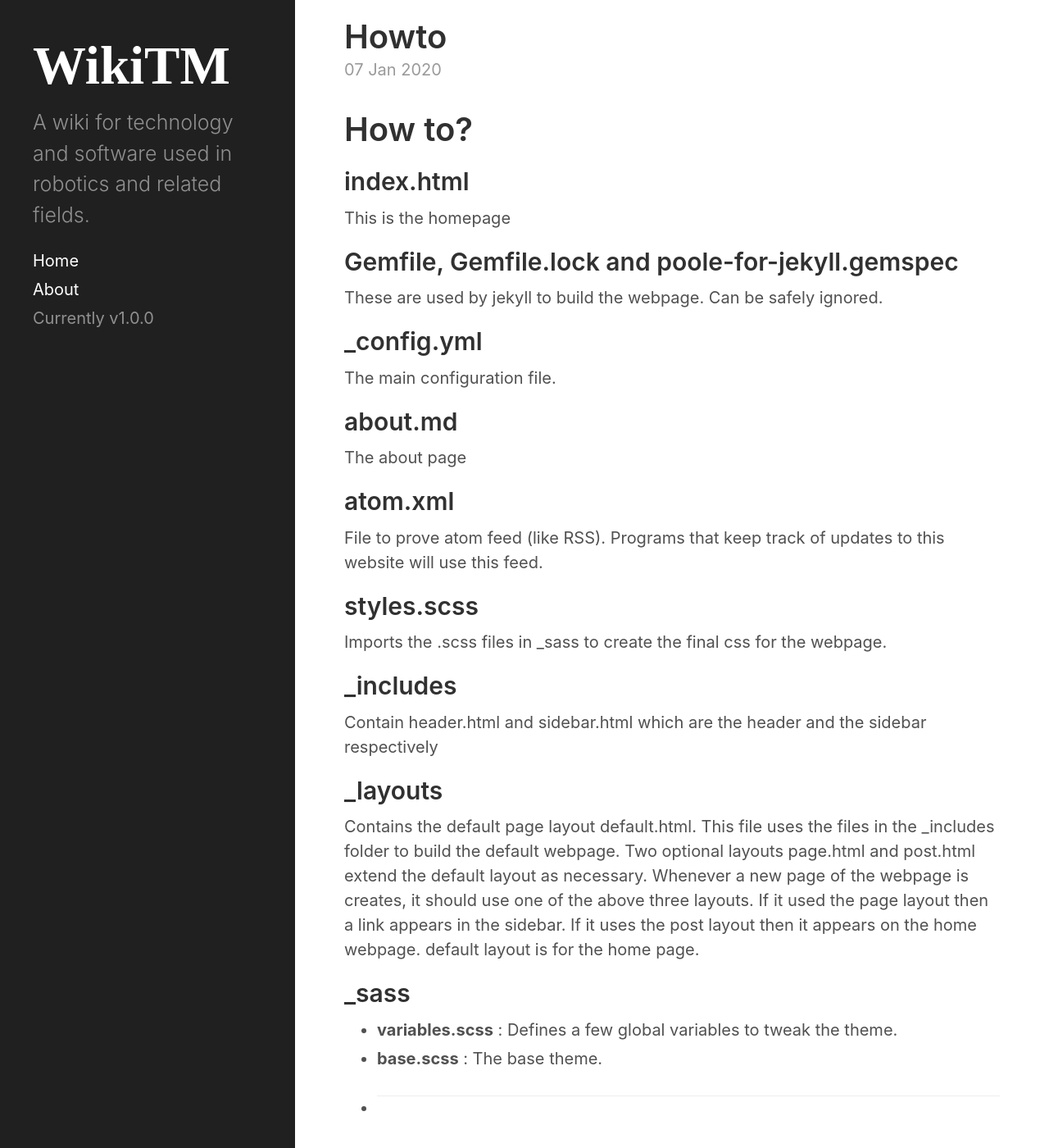
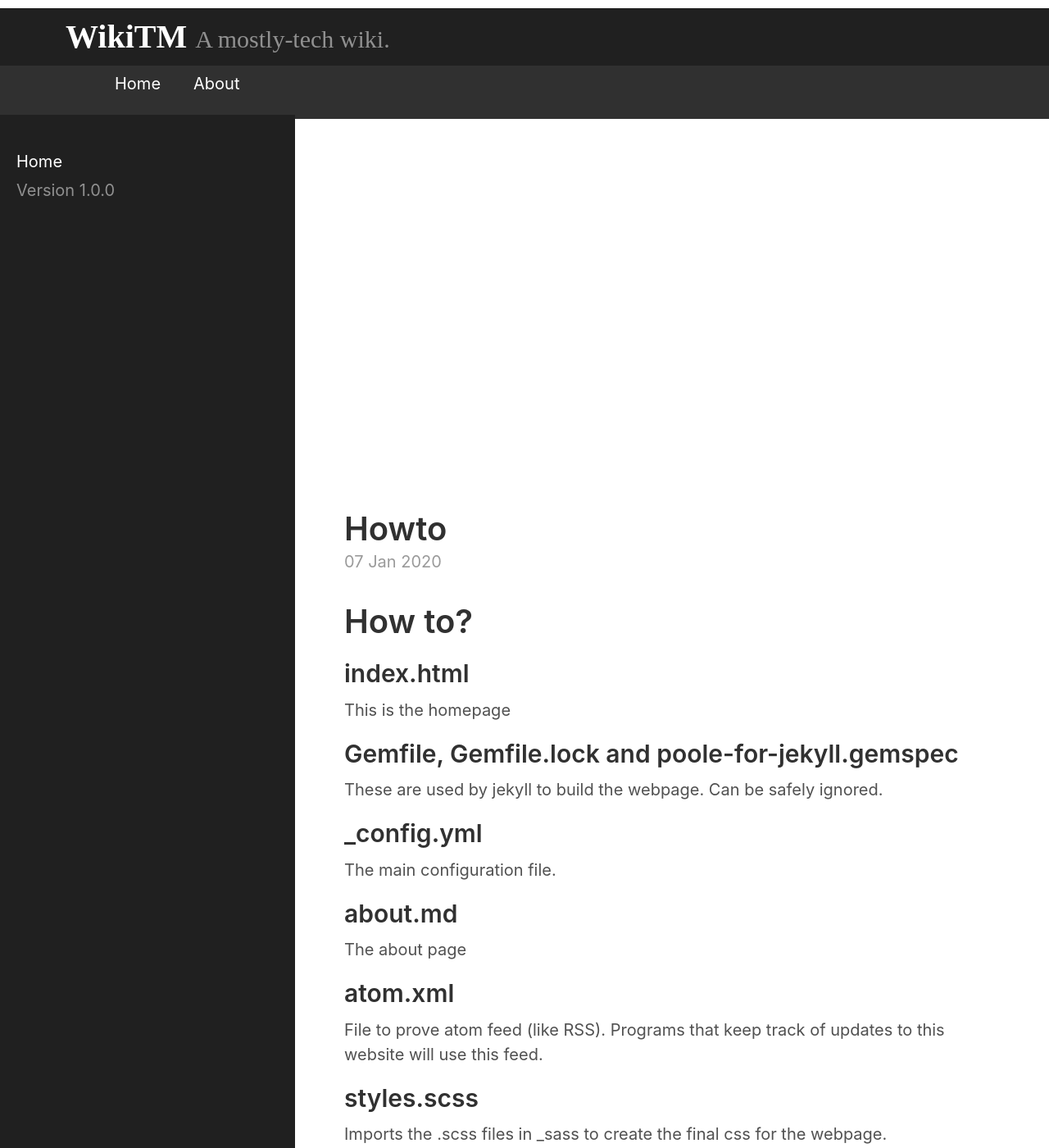
Before and after one commit to tejaswid/wikitm, a Jekyll site: the page built from index.html, in a window 1280 px wide and 1400 px high. Shown: the whole window at 82% size. Built offline with Jekyll 4.4.1, drawn with Linux system fonts in a browser that asks for light colours; the list of posts is cut into pages by our own code.

Commit message:
Added topbar
Layout and sidebar fixes.
Need to check content overlay.
refactored css.

```diff
--- a/_includes/sidebar.html
+++ b/_includes/sidebar.html
@@ -1,13 +1,12 @@
 <div class="sidebar">
-  <div class="container">
-    <div class="sidebar-about">
+<!--     <div class="sidebar-about">
       <h1>
         <a href="{{ site.baseurl }}/">
           {{ site.title }}
         </a>
       </h1>
       <p class="lead">{{ site.description }}</p>
-    </div>
+    </div> -->
 
     <nav class="sidebar-nav">
       <a class="sidebar-nav-item{% if page.url == site.baseurl %} active{% endif %}" href="{{ site.baseurl }}/">Home</a>
@@ -17,18 +16,18 @@
         `layout: page` in the front-matter. See readme for usage.
       {% endcomment %}
 
-      {% assign pages_list = site.pages %}
+<!--       {% assign pages_list = site.pages %}
       {% for node in pages_list %}
         {% if node.title != null %}
           {% if node.layout == "page" %}
             <a class="sidebar-nav-item{% if page.url == node.url %} active{% endif %}" href="{{ node.url }}">{{ node.title }}</a>
           {% endif %}
         {% endif %}
-      {% endfor %}
+      {% endfor %} -->
 
       <!-- <a class="sidebar-nav-item" href="{{ site.github.repo }}/archive/v{{ site.version }}.zip">Download</a> -->
       <!-- <a class="sidebar-nav-item" href="{{ site.github.repo }}">GitHub project</a> -->
-      <span class="sidebar-nav-item">Currently v{{ site.version }}</span>
+      <span class="sidebar-nav-item">Version {{ site.version }}</span>
     </nav>
 
     <!--
@@ -38,5 +37,4 @@
       </p>
     </div>
     -->
-  </div>
 </div>
--- a/_layouts/default.html
+++ b/_layouts/default.html
@@ -5,26 +5,39 @@
   {% include head.html %}
 
   <body>
+    <header class="masthead" >
+      <!-- Webpage title -->
+      <h1 class="masthead-title">
+        <a href="{{ site.baseurl }}/" title="Home">{{ site.title }}</a>
+        <!-- Add a line break if the screen is small -->
+        <span class="small-screen"></span>
+        <!-- Uncomment to have the tagline in the top navigation -->
+        <small>{{ site.tagline }}</small>
+      </h1>
+
+      <!-- Top navigation bar. Takes entries from pages_list in _config.yml-->
+      <div class="topbar-nav">
+        <ul>
+          <li><a class="topbar-nav-item{% if page.url == site.baseurl %} active{% endif %}" href="{{ site.baseurl }}/">Home</a></li>
+
+          {% assign pages_list = site.pages %}
+          {% for node in pages_list %}
+            {% if node.title != null %}
+              {% if node.layout == "page" %}
+                <!-- &nbsp;&nbsp;&nbsp; -->
+                <li><a class="topbar-nav-item{% if page.url == node.url %} active{% endif %}" href="{{ node.url }}">{{ node.title }}</a></li>
+              {% endif %}
+            {% endif %}
+          {% endfor %}
+        </ul>
+      </div>
+    </header>
+
     <!-- This is the file _includes/sidebar.html -->
     {% include sidebar.html %}
 
-    <div class="container content">
-      <!-- header class="masthead" -->
-        <!-- Top navigation bar -- Webpage name-->
-        <!-- h3 class="masthead-title" -->
-          <!-- a href="{{ site.baseurl }}/" title="Home">{{ site.title }}</a -->
-          <!-- Uncomment to have the tagline in the top navigation -->
-          <!-- <small>{{ site.tagline }}</small> -->
-
-          <!-- Top navigation bar. Takes entries from pages_list in _config.yml-->
-          <!-- {% for page in site.pages_list %} -->
-          <!-- &nbsp;&nbsp;&nbsp; -->
-          <!-- <small><a href="{{site.baseurl}}{{ page[1]  }}">{{ page[0] }}</a></small> -->
-          <!-- {% endfor %} -->
-        <!-- </h3> -->
-      <!-- </header> -->
-
-      <main>
+    <div>
+      <main class="content">
         {{ content }}
       </main>
 
--- a/_sass/_layout.scss
+++ b/_sass/_content.scss
@@ -1,42 +1,25 @@
-// Layout
-//
-// Styles for managing the structural hierarchy of the site.
+// Content and footer style
 
-/*
- * Contents
- *
- * Container
- * Reverse layout
- * Footer
+/* Content
  */
-
-/* Container
- *
- * Align the contents of the site above the proper threshold with some margin-fu
- * with a 25%-wide `.sidebar`.
- */
-
-.container {
-  // max-width: calc(#{$width-medium-screen} - 6rem); // Have some side margins for small screens
+.content {
+  margin-left:  auto;
+  margin-right: auto;
+  margin-top: 30rem;
   padding-left:  1rem;
   padding-right: 1rem;
-  margin-left:  auto;
-  margin-right: auto;
-}
-
-.content {
   padding-top:    1rem;
   padding-bottom: 1rem;
-}
-// If the screen size is medium or large,
-// expand the width of the content to max screen width.
-@media (min-width: $width-medium-screen) {
-  .content {
+
+  // If the screen size is medium or large,
+  // expand the width of the content to max screen width.
+  @media (min-width: $width-medium-screen) {
     // max-width: 100%; // 38rem
     margin-left: calc(#{$width-sidebar} + 2rem); // 20rem;
     margin-right: 2rem;
   }
 }
+
 
 /*
  * Reverse layout - This is not properly implemented.
--- a/_sass/_masthead.scss
+++ b/_sass/_masthead.scss
@@ -3,24 +3,42 @@
 // Super small header above the content for site name and short description.
 
 .masthead {
-  padding-top:    1rem;
-  padding-bottom: 1rem;
-  margin-bottom: 3rem;
+  position: fixed;
+  top: 0;
+  left: 0;
+  right: 0;
+  padding-top: 0.5rem;
+  width: 100%;
 }
 
 .masthead-title {
+  font-family: "Abril Fatface", serif;
+  font-size: 2.0rem;
+  color: rgba(255,255,255,.5);
+  background-color: #202020;
+
   margin-top: 0rem;
   margin-bottom: 0rem;
   padding-top: 0.5rem;
   padding-bottom: 0.5rem;
-  padding-left: 0.5rem;
-  padding-right: 0.5rem;
+
+  padding-left: 4rem;
+  padding-right: 4rem;
+  // smaller padding and centre align for small screens
+  @media (max-width: $width-medium-screen)
+  {
+    padding-left: 2rem;
+    padding-right: 2rem;
+    text-align: center;
+  }
+  // for screens that are even smaller reduce the font size
+  @media (max-width: $width-small-screen-magic)
+  {
+    font-size: 1.5rem;
+  }
   //color: $gray-4;
-  color: rgba(255,255,255,.5);
-  background-color: #202020;
 
   a {
-    //color: inherit;
     color: #fff;
   }
 
@@ -31,3 +49,12 @@
     color: #fff;
   }
 }
+
+// additional critera to make tagline go to
+// next line for small screens
+.small-screen {
+  @media (max-width: 30rem)
+  {
+    display: block;
+  }
+}
--- a/_sass/_sidebar.scss
+++ b/_sass/_sidebar.scss
@@ -11,6 +11,7 @@
   padding: 2rem 1rem;
   color: rgba(255,255,255,.5);
   background-color: #202020;
+  margin-top: 7rem;
 }
 // if the screen size is larger than medium screen then put the sidebar on the side
 @media (min-width: $width-medium-screen) {
--- /dev/null
+++ b/_sass/_topbar.scss
@@ -0,0 +1,56 @@
+.topbar-nav {
+	margin-bottom: 1rem;
+	padding-left: 1rem;
+	padding-top: 0.25rem;
+	padding-bottom: 0.25rem;
+  	background-color: #303030;
+  	overflow: hidden;
+	// colour of links is white
+	a {
+		color: #fff;
+	}
+
+	// adjust font  and padding based on screen size
+	font-size: $root-font-size;
+	@media (min-width: $width-medium-screen)
+	{
+		font-size: $font-size-medium-screen;
+		padding-left: 2rem;
+	}
+	@media (min-width: $width-large-screen)
+	{
+		font-size: $font-size-large-screen;
+		padding-left: 4rem;
+	}
+
+	ul {
+		overflow: hidden;
+		list-style-type: none;
+	}
+
+	li {
+		float: left;
+	}
+
+	li a {
+
+	}
+}
+
+
+.topbar-nav-item {
+	line-height: 1.75;
+	display: block;
+	text-decoration: none;
+	text-align: center;
+	padding-left: 1rem;
+	padding-right: 1rem;
+}
+
+a.topbar-nav-item:hover,
+a.topbar-nav-item:focus {
+	text-decoration: underline;
+}
+.topbar-nav-item.active {
+	font-weight: bold;
+}
--- a/_sass/_variables.scss
+++ b/_sass/_variables.scss
@@ -23,6 +23,7 @@ $link-color: $blue;
 
 $border-color: #e5e5e5;
 
+$width-small-screen-magic: 30rem;
 $width-medium-screen: 48em;
 $width-large-screen: 58em;
 $width-sidebar: 18rem;
--- a/styles.scss
+++ b/styles.scss
@@ -22,10 +22,11 @@
 @import "type";
 @import "syntax";
 @import "code";
-@import "layout";
+@import "content";
 @import "masthead";
 @import "posts";
 @import "pagination";
 @import "message";
 @import "sidebar";
+@import "topbar";
 @import "themes";
```
